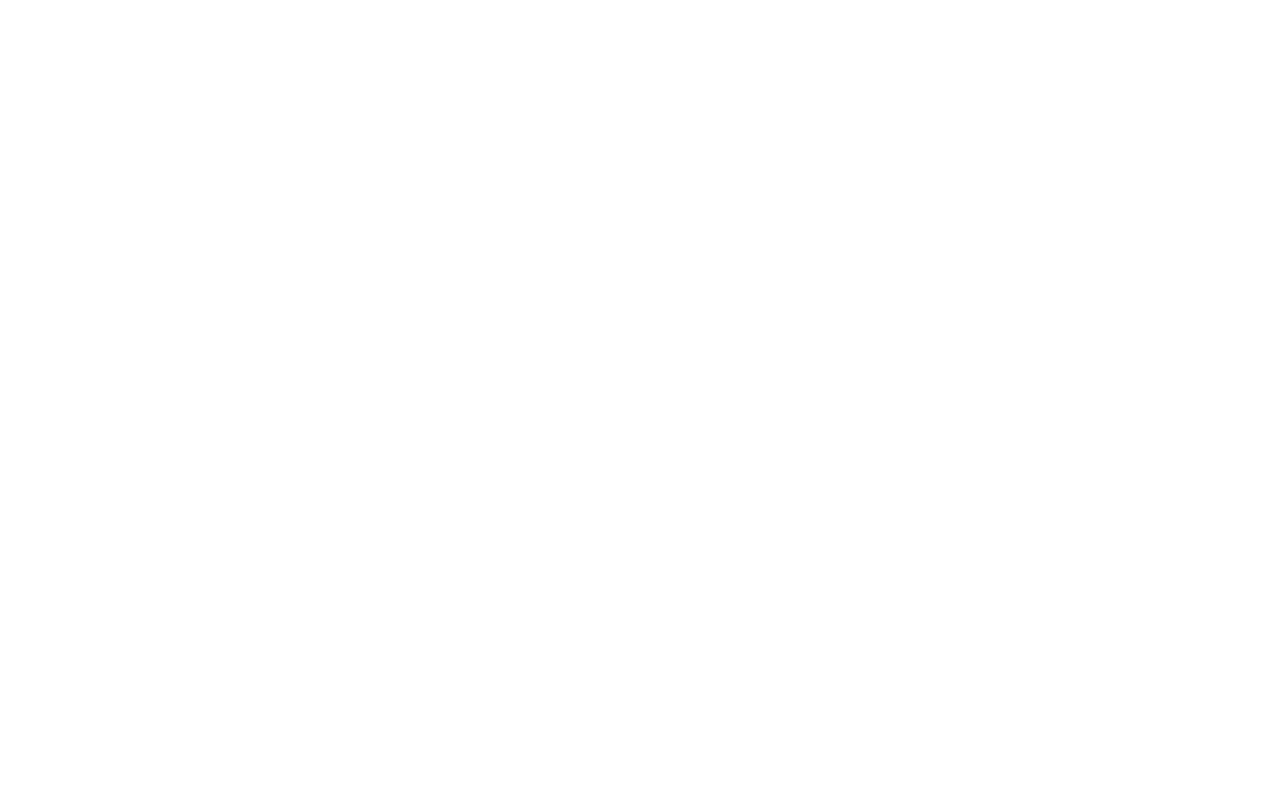
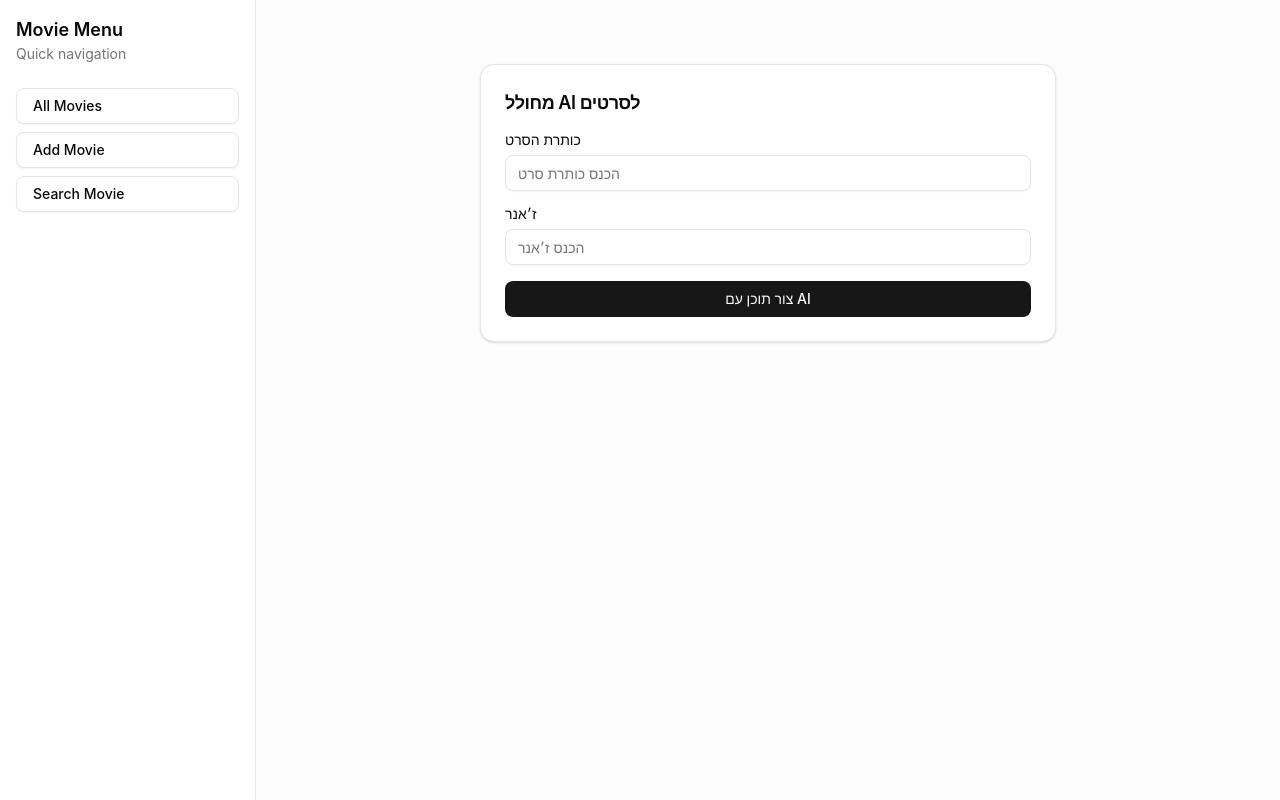
Before and after one commit to shifu5142/SV-Test, a React (Vite) app: page /Generate in a window 1280 px wide. Before the commit this address had no page. Built offline with nearby package versions, Linux system fonts and the light colour scheme.

Commit message:
added page of ai only design and keep values inside usestate

```diff
--- a/src/App.tsx
+++ b/src/App.tsx
@@ -3,6 +3,7 @@
 import Home from "./components/ui/home";
 import AllMovies from "./components/all-movies";
 import SearchMovie from "./components/search-movie";
+import Generate from "./components/generate";
 function App() {
   // Strip trailing slashes so we never get "//"
   const BACKEND_URL = (
@@ -23,6 +24,7 @@
         <Route path="/AddMovie" element={<AddMovie />} />
         <Route path="/all-movies" element={<AllMovies />} />
         <Route path="/SearchMovie" element={<SearchMovie />} />
+        <Route path="/Generate" element={<Generate />} />
       </Routes>
     </BrowserRouter>
   );
--- a/src/components/add-movie.tsx
+++ b/src/components/add-movie.tsx
@@ -13,7 +13,7 @@
   const [genre, setGenre] = useState("");
   const [description, setDescription] = useState("");
   const [submitStatus, setSubmitStatus] = useState<"success" | "error" | null>(
-    null
+    null,
   );
 
   const handleAddMovie = async () => {
@@ -38,7 +38,7 @@
       return;
     }
     try {
-      const response = await fetch(BACKEND_URL + "/add-movie", {
+      const response = await fetch(BACKEND_URL + "/AddMovie", {
         method: "POST",
         headers: {
           "Content-Type": "application/json",
--- /dev/null
+++ b/src/components/generate.tsx
@@ -0,0 +1,51 @@
+import { useState } from "react";
+
+import MenuBar from "@/components/menu-bar";
+import { Button } from "@/components/ui/button";
+import { Card, CardContent, CardHeader, CardTitle } from "@/components/ui/card";
+import { Input } from "@/components/ui/input";
+import { Label } from "@/components/ui/label";
+
+function Generate() {
+  const [title, setTitle] = useState("");
+  const [genre, setGenre] = useState("");
+
+  return (
+    <div className="min-h-screen bg-muted/30 flex">
+      <MenuBar />
+
+      <main className="flex-1 p-4 md:p-8">
+        <Card className="mx-auto mt-8 w-full max-w-xl">
+          <CardHeader>
+            <CardTitle>מחולל AI לסרטים</CardTitle>
+          </CardHeader>
+          <CardContent className="space-y-4">
+            <div className="space-y-2">
+              <Label htmlFor="movie-title">כותרת הסרט</Label>
+              <Input
+                id="movie-title"
+                placeholder="הכנס כותרת סרט"
+                value={title}
+                onChange={(e) => setTitle(e.target.value)}
+              />
+            </div>
+
+            <div className="space-y-2">
+              <Label htmlFor="movie-genre">ז׳אנר</Label>
+              <Input
+                id="movie-genre"
+                placeholder="הכנס ז׳אנר"
+                value={genre}
+                onChange={(e) => setGenre(e.target.value)}
+              />
+            </div>
+
+            <Button className="w-full">צור תוכן עם AI</Button>
+          </CardContent>
+        </Card>
+      </main>
+    </div>
+  );
+}
+
+export default Generate;
```
